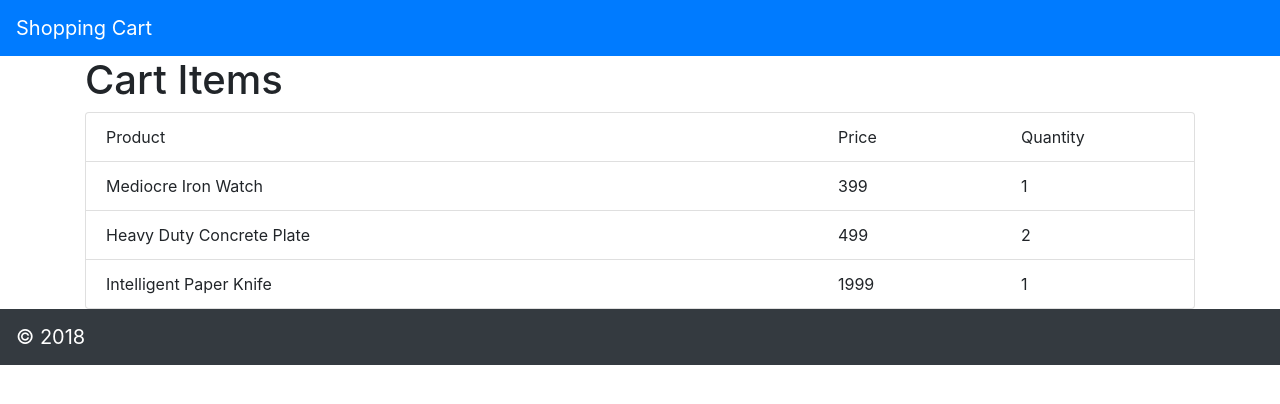
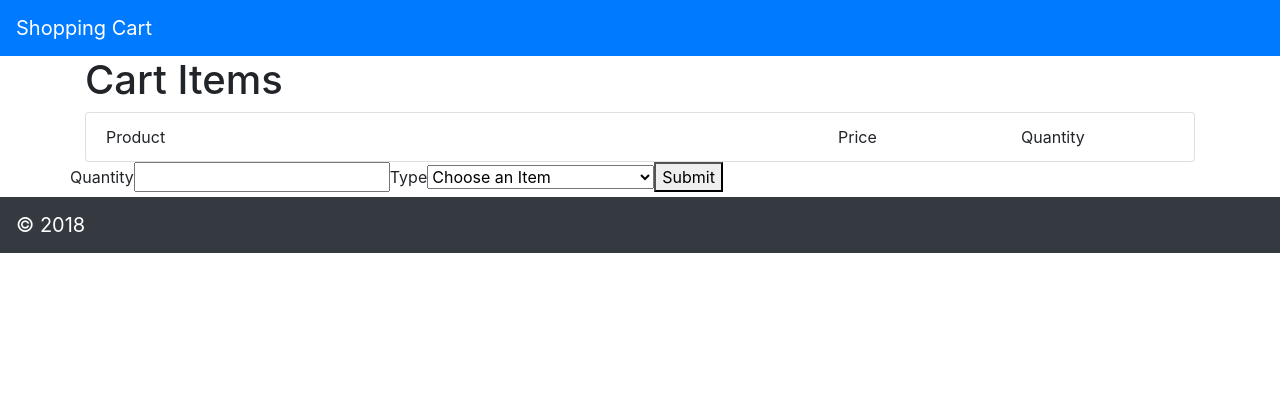
Before and after one commit to aimeeroxanne/react-components-intro, a React (Create React App) app: page / in a window 1280 px wide. Shown: the top 404 px of the page. Built offline with nearby package versions, Linux system fonts and the light colour scheme.

Commit message:
add item form now updates the cart on submit, adding new items, and updating the quantity of items already in the cart

```diff
--- a/src/App.js
+++ b/src/App.js
@@ -3,19 +3,80 @@ import CartHeader from './header.js';
 import CartFooter from './footer.js';
 import CartItems from './items.js'
 import CartItem from './item.js'
+import AddItem from './addItem.js'
 
 class App extends Component {
 
+  state = { products: [
+    { id: 40, name: 'Mediocre Iron Watch', priceInCents: 399 },
+    { id: 41, name: 'Heavy Duty Concrete Plate', priceInCents: 499 },
+    { id: 42, name: 'Intelligent Paper Knife', priceInCents: 1999 },
+    { id: 43, name: 'Small Aluminum Keyboard', priceInCents: 2500 },
+    { id: 44, name: 'Practical Copper Plate', priceInCents: 1000 },
+    { id: 45, name: 'Awesome Bronze Pants', priceInCents: 399 },
+    { id: 46, name: 'Intelligent Leather Clock', priceInCents: 2999 },
+    { id: 47, name: 'Ergonomic Bronze Lamp', priceInCents: 40000 },
+    { id: 48, name: 'Awesome Leather Shoes', priceInCents: 3990 }
+  ],
+   cart : []
+  }
+
+  onSubmit = (e)=> {
+    e.preventDefault()
+
+    let products = this.state.products
+    let cartStuff = this.state.cart
+
+    let newItem = {
+      product: {},
+      quantity: parseInt(this.state.quantity)
+    }
+
+    for(let i = 0; i < products.length; i++){
+      if(products[i].name === this.state.name){
+        newItem.product = {
+          id: products[i].id,
+          name: products[i].name,
+          priceInCents: products[i].priceInCents
+        }
+      }
+    }
+
+    if(cartStuff.length === 0){
+      newItem.id = 1
+      this.state.cart.push(newItem)
+    }
+
+    else {
+      newItem.id = cartStuff[cartStuff.length - 1].id + 1
+
+      for(let i = 0; i < cartStuff.length; i++){
+
+        if(cartStuff[i].product.name === newItem.product.name){
+          cartStuff[i].quantity = cartStuff[i].quantity + newItem.quantity
+        }
+        else {this.state.cart.push(newItem)}
+      }
+    }
+
+    this.forceUpdate()
+    e.target.reset()
+    // console.log(this.state)
+  }
+
+  onChange = (e)=> {
+    e.preventDefault()
+    this.setState({[e.target.name]: e.target.value})
+  }
+
   render() {
-    const cartItemsList = [
-      { id: 1, product: { id: 40, name: 'Mediocre Iron Watch', priceInCents: 399 }, quantity: 1 },
-      { id: 2, product: { id: 41, name: 'Heavy Duty Concrete Plate', priceInCents: 499 }, quantity: 2 },
-      { id: 3, product: { id: 42, name: 'Intelligent Paper Knife', priceInCents: 1999 }, quantity: 1 }
-    ]
     return (
       <div>
         <CartHeader />
-        <CartItems items={cartItemsList}/>
+        <CartItems items={this.state.cart}/>
+        <AddItem type={this.state.products} onSubmit={this.onSubmit}
+        onChange={this.onChange}
+        />
         <CartFooter copyright="2018" />
       </div>
     );
--- /dev/null
+++ b/src/addItem.js
@@ -0,0 +1,27 @@
+import React from 'react';
+import ListItem from './listItem.js'
+
+const AddItem = (props) => {
+  return (
+    <div className="container">
+      <div className="row">
+        <form onSubmit={props.onSubmit}>
+          <label htmlFor="quantity">Quantity</label>
+          <input type="number" max="50" name="quantity" onChange={props.onChange}></input>
+          <label htmlFor="type">Type</label>
+          <select name="name" onChange={props.onChange}>
+            <option>Choose an Item</option>
+            {props.type.map(item =>
+            <ListItem
+              key={item.id}
+              name={item.name}/>
+          )}
+          </select>
+          <button>Submit</button>
+        </form>
+      </div>
+    </div>
+  )
+}
+
+export default AddItem;
--- a/src/item.js
+++ b/src/item.js
@@ -2,11 +2,11 @@ import React from 'react';
 
 const CartItem = (props) => {
   return (
-    <div class="list-group-item">
-      <div class="row">
-        <div class="col-md-8">{props.product.name}</div>
-        <div class="col-md-2">{props.product.priceInCents}</div>
-        <div class="col-md-2">{props.quantity}</div>
+    <div className="list-group-item">
+      <div className="row">
+        <div className="col-md-8">{props.product.name}</div>
+        <div className="col-md-2">{props.product.priceInCents / 100}</div>
+        <div className="col-md-2">{props.quantity}</div>
       </div>
     </div>
   )
--- a/src/items.js
+++ b/src/items.js
@@ -14,7 +14,9 @@ const CartItems = (props) => {
             <div className="col-md-2">Quantity</div>
           </div>
         </div>
-        {props.items.map(item => <CartItem product={item.product} quantity={item.quantity}/>)}
+        {props.items.map(item => <CartItem
+        key={item.id}
+        product={item.product} quantity={item.quantity}/>)}
       </div>
     </div>
   )
--- /dev/null
+++ b/src/listItem.js
@@ -0,0 +1,9 @@
+import React from 'react';
+
+const ListItem = (props) => {
+  return (
+    <option>{props.name}</option>
+  )
+}
+
+export default ListItem;
```
